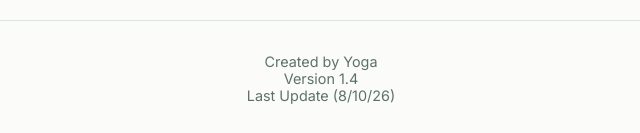
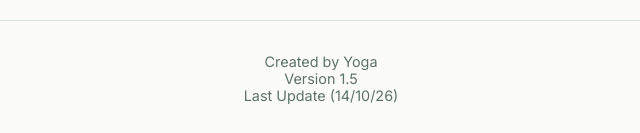
Before and after one commit to YogaCihuy/Kelas-7.3-Web, a website: page index.html in a window 1280 px wide. Shown: the part 1526-1659 px from the top of the page, 319-959 px from the left. Drawn offline with Linux system fonts and the light colour scheme; no server answers.

Commit message:
Update version and last update date in footer

```diff
--- a/index.html
+++ b/index.html
@@ -297,8 +297,8 @@
 
   <footer class="footer">
     <p>Created by Yoga</p>
-    <p>Version 1.4</p>
-    <p>Last Update (8/10/26)</p>
+    <p>Version 1.5</p>
+    <p>Last Update (14/10/26)</p>
   </footer>
 
   <!-- MODAL DETAIL SISWA -->
```
